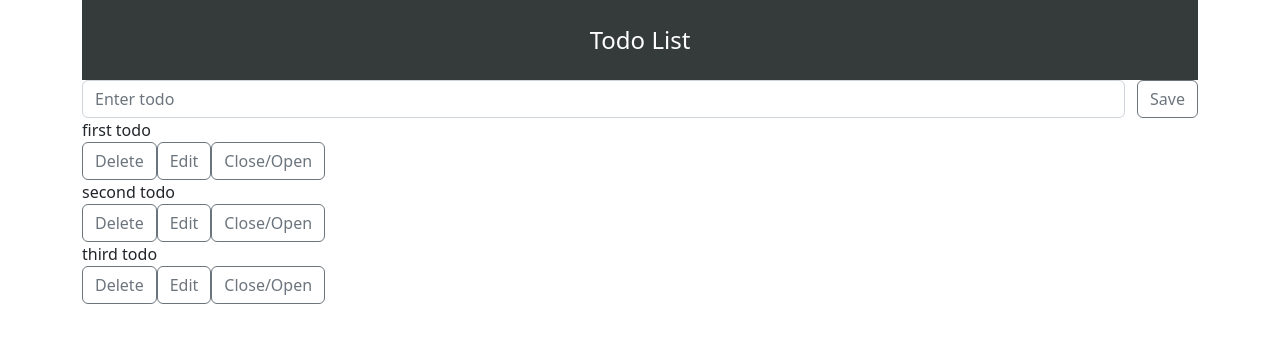
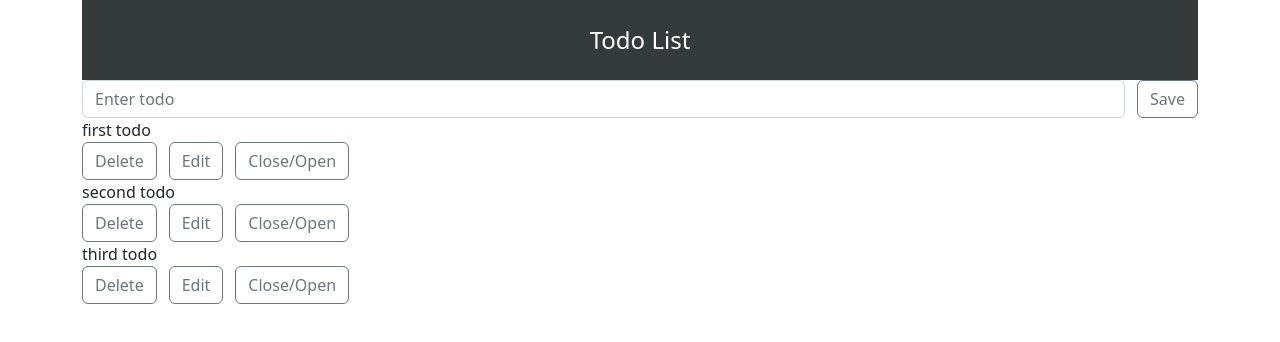
Before and after one commit to VladimirRM/Seo-soul-do, a React (Create React App) app: page / in a window 1280 px wide. Shown: the top 342 px of the page. Built offline with nearby package versions, Linux system fonts and the light colour scheme.

Commit message:
add in todoLists.listItems}

```diff
--- a/src/components/TodoList/TodoList.js
+++ b/src/components/TodoList/TodoList.js
@@ -1,5 +1,6 @@
 import React, { useState } from "react";
 import { Row, Col, Button, FormControl } from "react-bootstrap";
+import s from '../TodoList/TodoList.module.css'
 
 const TodoList = ({ todo, setTodo }) => {
   const [edit, setEdit] = useState(null);
@@ -37,7 +38,7 @@ const TodoList = ({ todo, setTodo }) => {
   return (
     <div>
       {todo.map((item) => (
-        <div key={item.id}>
+        <div key={item.id} className={s.listItems}>
           {edit == item.id ? (
             <div>
               <input value={value} onChange={(e) => setValue(e.target.value)} />
@@ -47,7 +48,7 @@ const TodoList = ({ todo, setTodo }) => {
           )}
           {edit == item.id ? (
             <div>
-              <Button className={s.btn}
+              <Button
                 variant="outline-secondary"
                 onClick={() => saveTodo(item.id)}
               >
@@ -62,13 +63,13 @@ const TodoList = ({ todo, setTodo }) => {
               >
                 Delete
               </Button>
-              <Button
+              <Button className={s.btn}
                 variant="outline-secondary"
                 onClick={() => editTodo(item.id, item.title)}
               >
                 Edit
               </Button>
-              <Button
+              <Button className={s.btn}
                 variant="outline-secondary"
                 onClick={() => statusTodo(item.id)}
               >
--- /dev/null
+++ b/src/components/TodoList/TodoList.module.css
@@ -0,0 +1,3 @@
+.btn{
+    margin-left: 12px;
+}
```
